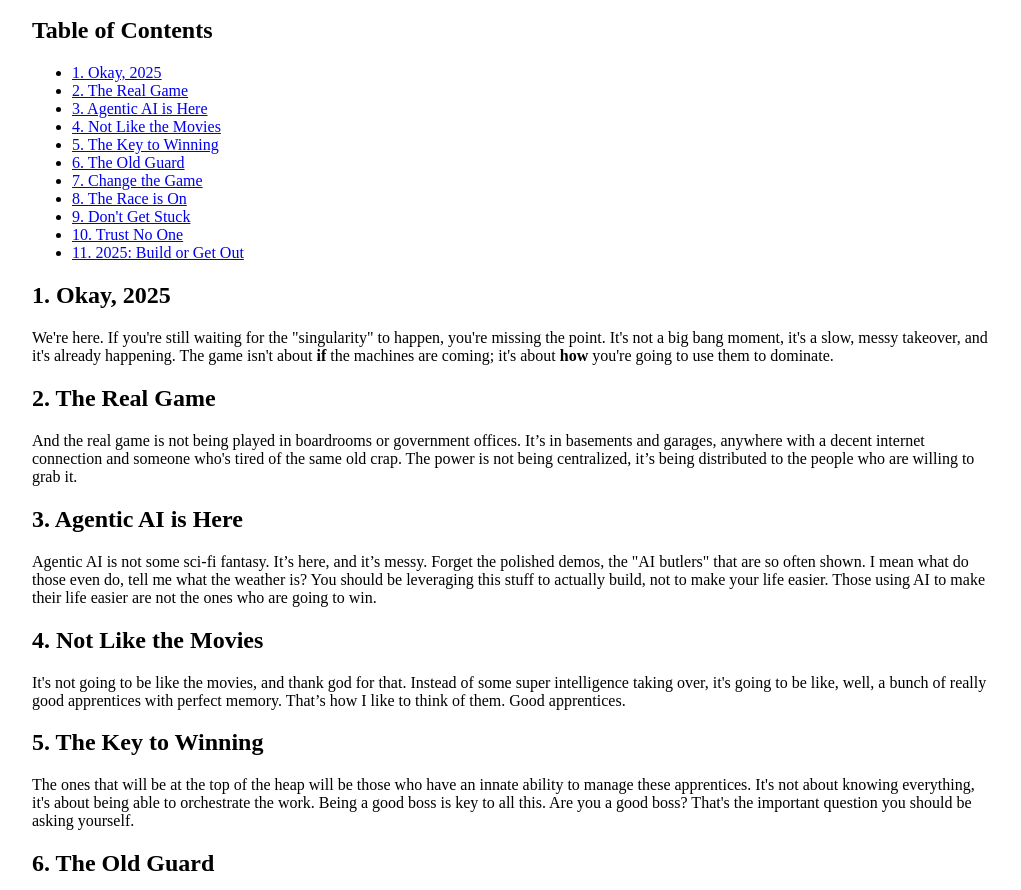
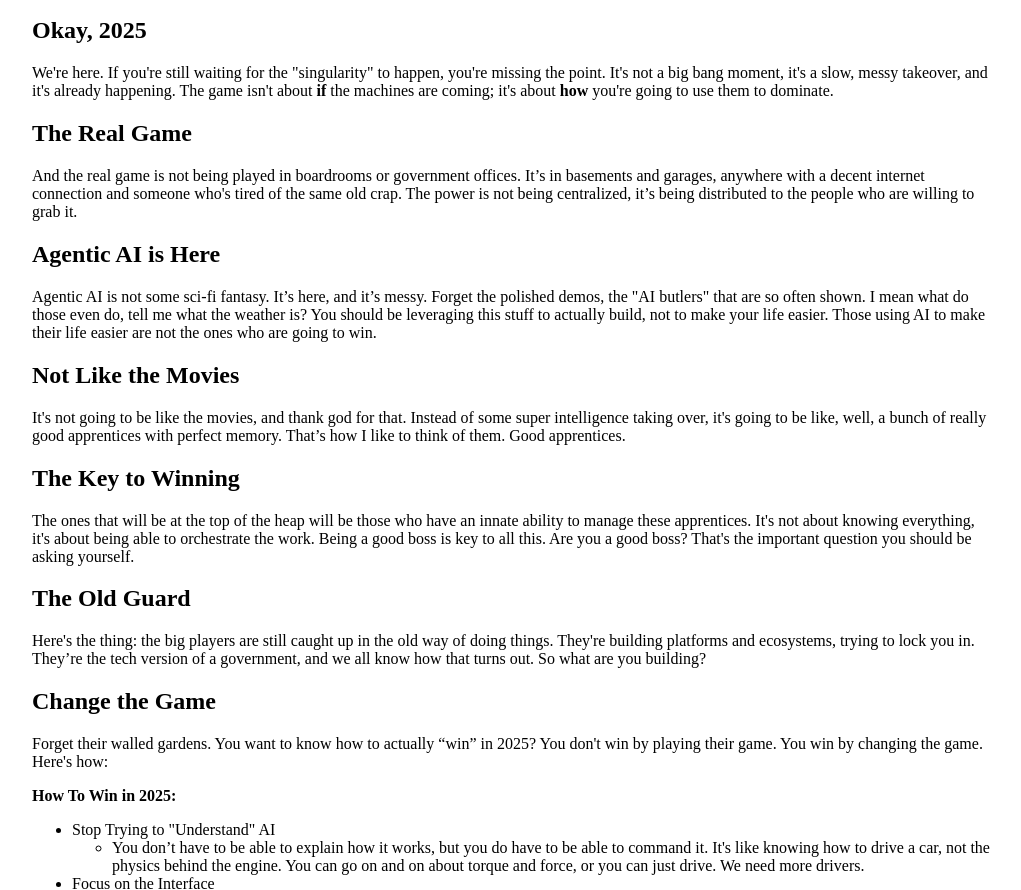
Before and after one commit to Guney-olu/blogs, a plain HTML site: page blog_Website/blogs/how-to-win-2025.html in a window 1280 px wide. Shown: the part 61-951 px from the top of the page, without its empty margins (128-1149 px from the left). Drawn offline with Linux system fonts and the light colour scheme.

Commit message:
few bugs fixed

```diff
--- a/blog_Website/blogs/how-to-win-2025.html
+++ b/blog_Website/blogs/how-to-win-2025.html
@@ -198,26 +198,8 @@
 <div id="content" class="content">
 <h1 class="title">How to win in 2025</h1>
 <div id="table-of-contents" role="doc-toc">
-<h2>Table of Contents</h2>
-<div id="text-table-of-contents" role="doc-toc">
-<ul>
-<li><a href="#org55aff1e">1. Okay, 2025</a></li>
-<li><a href="#orge686395">2. The Real Game</a></li>
-<li><a href="#orga336be4">3. Agentic AI is Here</a></li>
-<li><a href="#org0d32ee3">4. Not Like the Movies</a></li>
-<li><a href="#org5c5d530">5. The Key to Winning</a></li>
-<li><a href="#orgbfda754">6. The Old Guard</a></li>
-<li><a href="#org33f6fe0">7. Change the Game</a></li>
-<li><a href="#org96256f5">8. The Race is On</a></li>
-<li><a href="#org99250cd">9. Don't Get Stuck</a></li>
-<li><a href="#orgc425e1d">10. Trust No One</a></li>
-<li><a href="#org55a189e">11. 2025: Build or Get Out</a></li>
-</ul>
-</div>
-</div>
-
 <div id="outline-container-org55aff1e" class="outline-2">
-<h2 id="org55aff1e"><span class="section-number-2">1.</span> Okay, 2025</h2>
+<h2 id="org55aff1e"><span class="section-number-2"></span> Okay, 2025</h2>
 <div class="outline-text-2" id="text-1">
 <p>
 We're here. If you're still waiting for the "singularity" to happen, you're missing the point. It's not a big bang moment, it's a slow, messy takeover, and it's already happening. The game isn't about <b>if</b> the machines are coming; it's about <b>how</b> you're going to use them to dominate.
@@ -226,7 +208,7 @@ We're here. If you're still waiting for the "singularity" to happen, you're miss
 </div>
 
 <div id="outline-container-orge686395" class="outline-2">
-<h2 id="orge686395"><span class="section-number-2">2.</span> The Real Game</h2>
+<h2 id="orge686395"><span class="section-number-2"></span> The Real Game</h2>
 <div class="outline-text-2" id="text-2">
 <p>
 And the real game is not being played in boardrooms or government offices. It’s in basements and garages, anywhere with a decent internet connection and someone who's tired of the same old crap. The power is not being centralized, it’s being distributed to the people who are willing to grab it.
@@ -235,7 +217,7 @@ And the real game is not being played in boardrooms or government offices. It’
 </div>
 
 <div id="outline-container-orga336be4" class="outline-2">
-<h2 id="orga336be4"><span class="section-number-2">3.</span> Agentic AI is Here</h2>
+<h2 id="orga336be4"><span class="section-number-2"></span> Agentic AI is Here</h2>
 <div class="outline-text-2" id="text-3">
 <p>
 Agentic AI is not some sci-fi fantasy. It’s here, and it’s messy. Forget the polished demos, the "AI butlers" that are so often shown. I mean what do those even do, tell me what the weather is? You should be leveraging this stuff to actually build, not to make your life easier. Those using AI to make their life easier are not the ones who are going to win.
@@ -244,7 +226,7 @@ Agentic AI is not some sci-fi fantasy. It’s here, and it’s messy. Forget the
 </div>
 
 <div id="outline-container-org0d32ee3" class="outline-2">
-<h2 id="org0d32ee3"><span class="section-number-2">4.</span> Not Like the Movies</h2>
+<h2 id="org0d32ee3"><span class="section-number-2"></span> Not Like the Movies</h2>
 <div class="outline-text-2" id="text-4">
 <p>
 It's not going to be like the movies, and thank god for that. Instead of some super intelligence taking over, it's going to be like, well, a bunch of really good apprentices with perfect memory. That’s how I like to think of them. Good apprentices.
@@ -253,7 +235,7 @@ It's not going to be like the movies, and thank god for that. Instead of some su
 </div>
 
 <div id="outline-container-org5c5d530" class="outline-2">
-<h2 id="org5c5d530"><span class="section-number-2">5.</span> The Key to Winning</h2>
+<h2 id="org5c5d530"><span class="section-number-2"></span> The Key to Winning</h2>
 <div class="outline-text-2" id="text-5">
 <p>
 The ones that will be at the top of the heap will be those who have an innate ability to manage these apprentices. It's not about knowing everything, it's about being able to orchestrate the work. Being a good boss is key to all this. Are you a good boss? That's the important question you should be asking yourself.
@@ -262,7 +244,7 @@ The ones that will be at the top of the heap will be those who have an innate ab
 </div>
 
 <div id="outline-container-orgbfda754" class="outline-2">
-<h2 id="orgbfda754"><span class="section-number-2">6.</span> The Old Guard</h2>
+<h2 id="orgbfda754"><span class="section-number-2"></span> The Old Guard</h2>
 <div class="outline-text-2" id="text-6">
 <p>
 Here's the thing: the big players are still caught up in the old way of doing things. They're building platforms and ecosystems, trying to lock you in. They’re the tech version of a government, and we all know how that turns out. So what are you building?
@@ -271,7 +253,7 @@ Here's the thing: the big players are still caught up in the old way of doing th
 </div>
 
 <div id="outline-container-org33f6fe0" class="outline-2">
-<h2 id="org33f6fe0"><span class="section-number-2">7.</span> Change the Game</h2>
+<h2 id="org33f6fe0"><span class="section-number-2"></span> Change the Game</h2>
 <div class="outline-text-2" id="text-7">
 <p>
 Forget their walled gardens. You want to know how to actually “win” in 2025? You don't win by playing their game. You win by changing the game. Here's how:
@@ -318,7 +300,7 @@ Forget their walled gardens. You want to know how to actually “win” in 2025?
 </div>
 
 <div id="outline-container-org96256f5" class="outline-2">
-<h2 id="org96256f5"><span class="section-number-2">8.</span> The Race is On</h2>
+<h2 id="org96256f5"><span class="section-number-2"></span> The Race is On</h2>
 <div class="outline-text-2" id="text-8">
 <p>
 The next few years are going to be a race. Who's going to use these new tools to create something meaningful, and who's going to get left behind playing the same old games. The future isn't going to be decided by the "experts" in the conference halls. It's going to be decided by the ones who actually get in there and build. Don't let it be someone else.
@@ -327,7 +309,7 @@ The next few years are going to be a race. Who's going to use these new tools to
 </div>
 
 <div id="outline-container-org99250cd" class="outline-2">
-<h2 id="org99250cd"><span class="section-number-2">9.</span> Don't Get Stuck</h2>
+<h2 id="org99250cd"><span class="section-number-2"></span> Don't Get Stuck</h2>
 <div class="outline-text-2" id="text-9">
 <p>
 I’m not going to try to give you all the answers. That’s how you get stuck, listening to people talk instead of building. Go out there and make something. See what happens. You might win.
@@ -336,7 +318,7 @@ I’m not going to try to give you all the answers. That’s how you get stuck,
 </div>
 
 <div id="outline-container-orgc425e1d" class="outline-2">
-<h2 id="orgc425e1d"><span class="section-number-2">10.</span> Trust No One</h2>
+<h2 id="orgc425e1d"><span class="section-number-2"></span> Trust No One</h2>
 <div class="outline-text-2" id="text-10">
 <p>
 And one more thing, don't trust anyone, especially not me. It’s all a lie, it’s all a game. The goal is to win it.
@@ -352,10 +334,6 @@ This is 2025. Build. Or get out of the way.</p>
 </div>
 </div>
 </div>
-<div id="postamble" class="status">
-<p class="author">Author: ARYAN RAJ PUROHIT</p>
-<p class="date">Created: 2025-01-01 Wed 01:24</p>
-<p class="validation"><a href="https://validator.w3.org/check?uri=referer">Validate</a></p>
 </div>
 </body>
 </html>
```
Also changed, not shown: index.html (+5 -4 lines).
